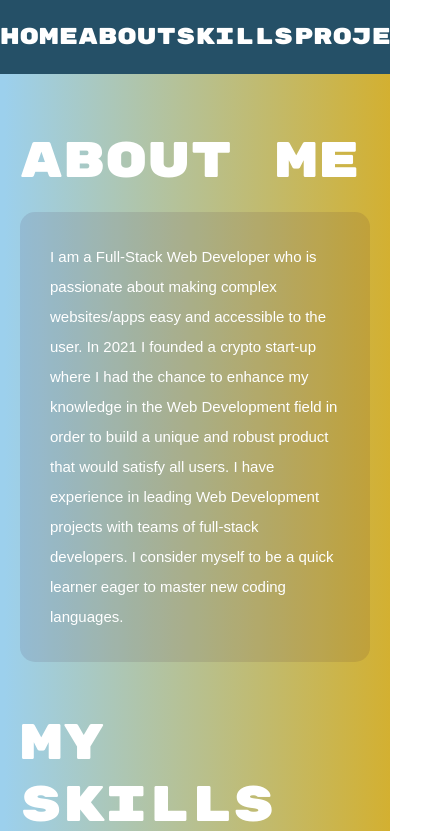
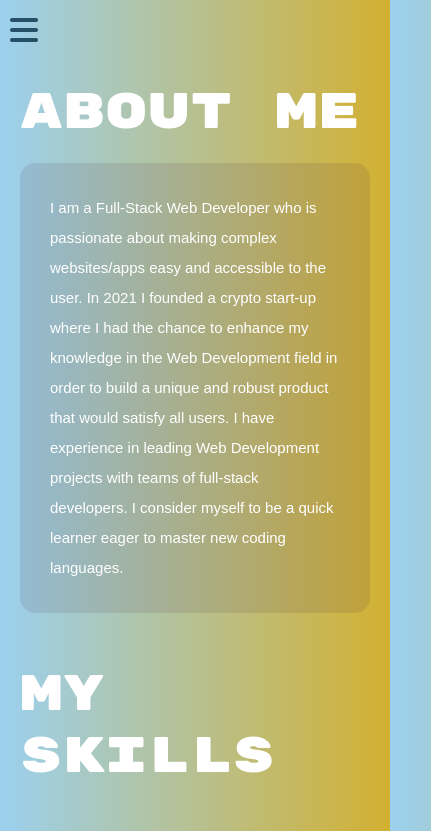
Before and after one commit to marcosamselem/Portfolio, a React (Create React App) app: page /web in a window 390 px wide. Shown: the top 831 px of the page, 431 px wide, since content can reach past the window. Built offline with nearby package versions, Linux system fonts and the light colour scheme; a web font is replaced by a local one.

Commit message:
Did all navbar conditionals for image sizing and for rendering navbar for phone version and fixed footpage plus other small details

```diff
--- a/package.json
+++ b/package.json
@@ -9,6 +9,7 @@
     "@testing-library/user-event": "^13.5.0",
     "react": "^18.2.0",
     "react-dom": "^18.2.0",
+    "react-responsive": "^9.0.2",
     "react-scripts": "5.0.1",
     "react-scroll": "^1.9.0",
     "web-vitals": "^2.1.4"
--- a/src/App.css
+++ b/src/App.css
@@ -50,9 +50,14 @@
     margin-left: 20px !important;
   }
 
+  .cards-mobile {
+    display: flex;
+    justify-content: center;
+  }
+
   .card-disposition {
     display: block !important;
-    justify-content: center !important;
+    flex-direction: column !important;
   }
 
   .card{
@@ -64,7 +69,6 @@
     width: 350px !important;
     height: 624px !important;
     display: flex;
-    justify-content: center;
     flex-direction: column;
     padding: 5px;
     box-shadow: 0 4px 8px rgba(0, 0, 0, 0.3);
@@ -125,22 +129,27 @@
   padding-left: 5px !important;
 }
 
+.align-phone-logo {
+  margin-left: 0px !important;
+}
 .adjust-logo-text {
   display: flex;
   align-items: center;
   column-gap: 15px;
 }
 
-.align-phone-logo {
-  margin-left: none;
+.mobile-logo {
+  display: flex !important;
+  justify-content: space-evenly !important;
+  margin-left: 0px !important;
+  width: 396px !important;
+  margin-top: 15px !important;
 }
 
-.mobile-logo {
-  display: flex;
-  justify-content: space-between;
-  margin-left: 103px;
-  margin-top: 15px;
-}
+
+.about-space {
+  margin-top: 40px !important;
+ }
 
 }
 
@@ -407,3 +416,25 @@
   width: "10vw";
   cursor: "pointer";
   }
+
+.mobile-logo {
+  width: 500px;
+  display: flex;
+  justify-content: space-between;
+}
+
+.mobile-navbar {
+  display: flex;
+  flex-direction: column;
+  background-color: #255067;
+  max-width: 185px;
+  border-radius: 10px;
+  margin-left: 48px;
+  margin-top: 16px;
+  padding: 15px;
+  opacity: 0.9;
+}
+
+.about-space {
+  margin-top: 130px;
+}
--- a/src/components/About.js
+++ b/src/components/About.js
@@ -3,7 +3,7 @@ import "../App.css"
 import ProfilePic from "../images/picture.png"
 const About = () => {
   return (
-    <div id="about" style={{marginTop: "130px"}}>
+    <div id="about" className="about-space">
       <div className="about-title">About me</div>
       <div className="flex-items">
         <div className="frame-paragraph">
--- a/src/components/Footpage.js
+++ b/src/components/Footpage.js
@@ -3,7 +3,7 @@ import React from "react"
 const Footpage = () => {
   return(
   <main id="contact" style={{backgroundColor: "#255067", padding: "30px"}}>
-      <h1 className="contact">Contact:</h1>
+      <span className="contact">Contact:</span>
       <div className="footpage">
         <div className="adjust-logo-text">
           <i className="align-phone-logo" class="fa-solid fa-phone fa-xl"></i>
--- a/src/components/Navbar.js
+++ b/src/components/Navbar.js
@@ -1,6 +1,7 @@
 import React, { useState, useEffect }from "react";
 import '../App.css'
 import { Link } from 'react-router-dom';
+import { useMediaQuery } from 'react-responsive';
 
 const Navbar = () => {
   const scrollToSection = (sectionId) => {
@@ -44,7 +45,7 @@ const Navbar = () => {
       // Add other styles as needed
   };
 
-  return (
+    const largeScreenComponent = (
     <nav style={navbarStyle} className='flex-bar'>
         <Link style={{textDecoration: "none"}} to="/">
           <p className="change-color link-to">Home</p>
@@ -54,7 +55,40 @@ const Navbar = () => {
         <p className="change-color" onClick={() => scrollToSection('projects')}>Projects</p>
         <p className="change-color" onClick={() => scrollToSection('contact')}>Contact</p>
     </nav>
-  )
+    )
+
+    const [mobileNavbar, setMobileNavbar] = useState(false);
+
+    const toggleMobileNavbar = () => {
+        setMobileNavbar(!mobileNavbar)
+    }
+
+    const navbarOpened = (
+    <div onClick={toggleMobileNavbar}>
+      <i class="fa-solid fa-2xl fa-bars" style={{color: "#255067", navbarStyle, marginTop: "30px", marginLeft: "10px"}}></i>
+      <nav style={navbarStyle} className='mobile-navbar'>
+        <Link style={{textDecoration: "none"}} to="/">
+          <p style={{color: "white", width: "65px"}} className="change-color link-to">Home</p>
+        </Link>
+        <p style={{color: "white", width: "75px"}} className="change-color" onClick={() => scrollToSection('about')}>About</p>
+        <p style={{color: "white", width: "90px"}} className="change-color" onClick={() => scrollToSection('skills')}>Skills</p>
+        <p style={{color: "white", width: "120px"}} className="change-color" onClick={() => scrollToSection('projects')}>Projects</p>
+        <p style={{color: "white", contact: "90px"}} className="change-color" onClick={() => scrollToSection('contact')}>Contact</p>
+    </nav>
+    </div>
+)
+
+    const navbarClosed = (
+      <div>
+        <i onClick={toggleMobileNavbar} class="fa-solid fa-2xl fa-bars" style={{color: "#255067", marginTop: "30px", marginLeft: "10px"}}></i>
+      </div>
+    )
+
+    const smallScreenComponent = mobileNavbar ? navbarOpened : navbarClosed;
+
+    const isSmallScreen = useMediaQuery({ maxWidth: 768 });
+
+  return isSmallScreen ? smallScreenComponent : largeScreenComponent;
 }
 
 export default Navbar;
--- a/src/components/Web.js
+++ b/src/components/Web.js
@@ -16,6 +16,7 @@ const Web= () => {
         <Skills />
      <div id="projects">
      <h1 className='projects-style'>My Projects</h1>
+     <div className="cards-mobile">
      <div className="card-disposition">
      {data.map(item => {
         return(
@@ -32,6 +33,7 @@ const Web= () => {
       })
     }
     </div>
+   </div>
     </div>
       <Footpage />
     </div>
```
Also changed, not shown: 1 other file (tests, documents, lock files or other folders).
